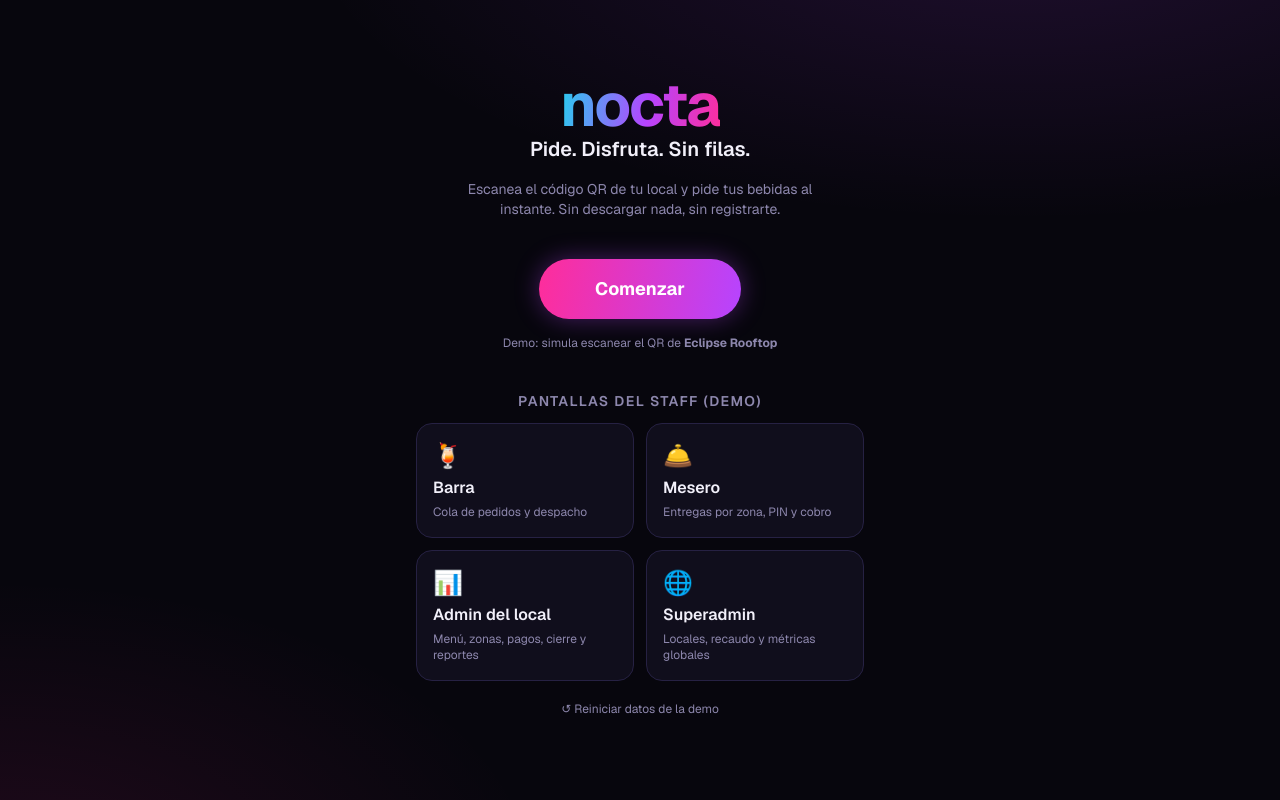
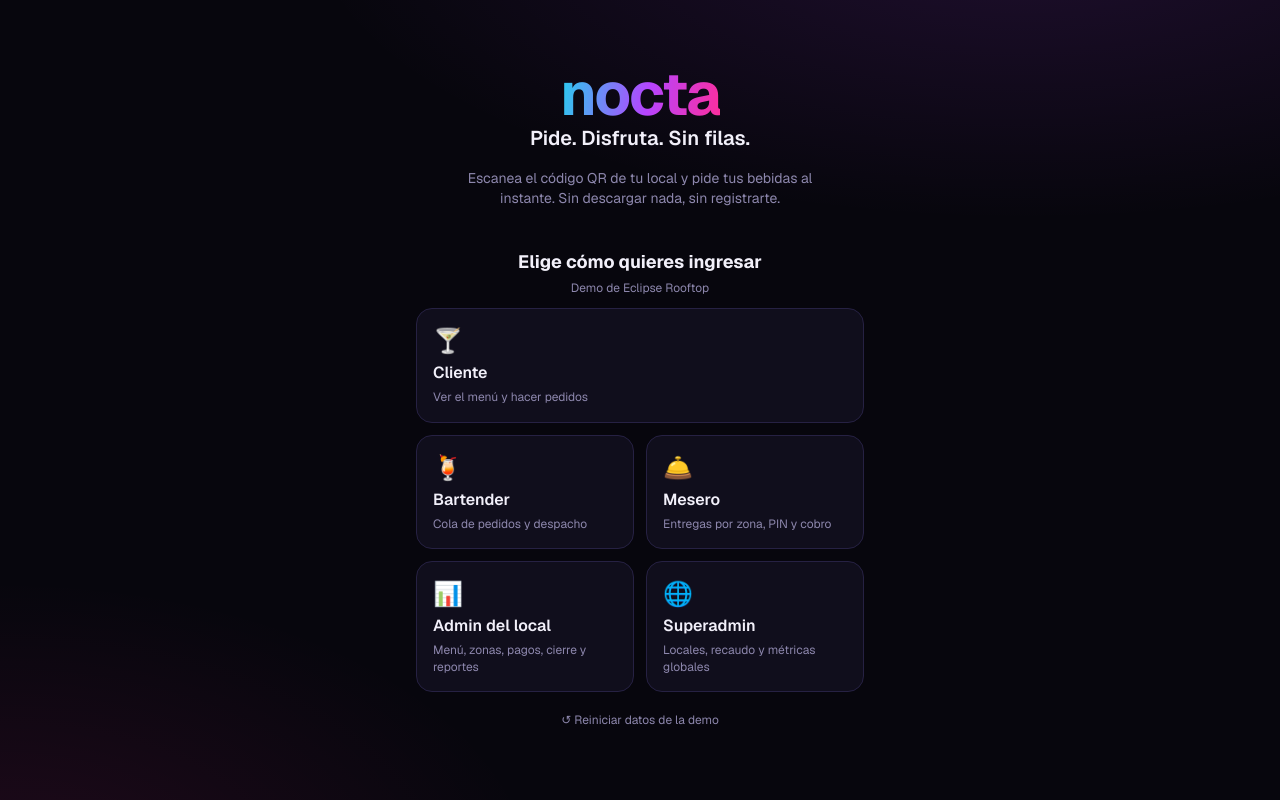
Before and after one commit to hfm1219-boop/nocta, a Next.js app: page / in a window 1280 px wide. Built offline with nearby package versions, Linux system fonts and the light colour scheme.

Commit message:
Add clear role navigation

```diff
--- a/app/m/layout.tsx
+++ b/app/m/layout.tsx
@@ -4,6 +4,7 @@ import Link from "next/link";
 import { usePathname } from "next/navigation";
 import { useCarrito, totalCarrito } from "@/lib/cart";
 import { cop, useDB, tokenCliente } from "@/lib/store";
+import { VolverMenuRoles } from "@/components/ui";
 
 export default function ClienteLayout({ children }: { children: React.ReactNode }) {
   const path = usePathname();
@@ -20,6 +21,7 @@ export default function ClienteLayout({ children }: { children: React.ReactNode
     { href: "/m", label: "Menú", icono: "🍸" },
     { href: "/m/pedidos", label: "Pedidos", icono: "🧾", badge: misActivos },
     { href: "/m/carrito", label: "Carrito", icono: "🛒", badge: enCarrito },
+    { href: "/", label: "Roles", icono: "👥" },
   ];
 
   const esFull = path.includes("/pedido/") || path.includes("/p/");
@@ -27,6 +29,12 @@ export default function ClienteLayout({ children }: { children: React.ReactNode
   return (
     <div className="flex-1 flex flex-col max-w-md w-full mx-auto relative min-h-dvh">
       <div className={`flex-1 ${esFull ? "" : "pb-24"}`}>{children}</div>
+
+      {esFull && (
+        <div className="fixed top-4 right-4 z-40">
+          <VolverMenuRoles compacto />
+        </div>
+      )}
 
       {!esFull && (
         <>
@@ -39,7 +47,7 @@ export default function ClienteLayout({ children }: { children: React.ReactNode
               <span className="font-bold">{cop(totalCarrito(items))}</span>
             </Link>
           )}
-          <nav className="fixed bottom-0 left-1/2 -translate-x-1/2 w-full max-w-md z-30 backdrop-blur-lg bg-background/85 border-t border-line grid grid-cols-3">
+          <nav className="fixed bottom-0 left-1/2 -translate-x-1/2 w-full max-w-md z-30 backdrop-blur-lg bg-background/85 border-t border-line grid grid-cols-4">
             {tabs.map((t) => {
               const activo = path === t.href;
               return (
--- a/app/m/page.tsx
+++ b/app/m/page.tsx
@@ -26,7 +26,7 @@ export default function MenuCliente() {
     <main className="px-4 pt-5 space-y-5">
       <header className="flex items-center justify-between">
         <Logo size="text-2xl" />
-        <span className="text-xs text-muted border border-line rounded-full px-3 py-1">
+        <span className="text-xs text-muted border border-line rounded-full px-3 py-1.5">
           📍 Eclipse Rooftop
         </span>
       </header>
--- a/app/page.tsx
+++ b/app/page.tsx
@@ -5,7 +5,8 @@ import { Logo } from "@/components/ui";
 import { resetDemo } from "@/lib/store";
 
 const ROLES = [
-  { href: "/barra", nombre: "Barra", desc: "Cola de pedidos y despacho", icono: "🍹" },
+  { href: "/m", nombre: "Cliente", desc: "Ver el menú y hacer pedidos", icono: "🍸" },
+  { href: "/barra", nombre: "Bartender", desc: "Cola de pedidos y despacho", icono: "🍹" },
   { href: "/mesero", nombre: "Mesero", desc: "Entregas por zona, PIN y cobro", icono: "🛎️" },
   { href: "/admin", nombre: "Admin del local", desc: "Menú, zonas, pagos, cierre y reportes", icono: "📊" },
   { href: "/super", nombre: "Superadmin", desc: "Locales, recaudo y métricas globales", icono: "🌐" },
@@ -23,26 +24,19 @@ export default function Landing() {
         </p>
       </div>
 
-      <Link
-        href="/m"
-        className="btn-neon rounded-full px-14 py-4 font-bold text-lg text-white active:scale-[0.98] transition"
-      >
-        Comenzar
-      </Link>
-      <p className="text-xs text-muted -mt-6">
-        Demo: simula escanear el QR de <b>Eclipse Rooftop</b>
-      </p>
-
       <section className="w-full max-w-md space-y-3">
-        <h2 className="text-sm font-semibold text-muted text-center uppercase tracking-widest">
-          Pantallas del staff (demo)
-        </h2>
+        <div className="text-center">
+          <h2 className="text-lg font-bold">Elige cómo quieres ingresar</h2>
+          <p className="text-xs text-muted mt-1">Demo de Eclipse Rooftop</p>
+        </div>
         <div className="grid grid-cols-2 gap-3">
           {ROLES.map((r) => (
             <Link
               key={r.href}
               href={r.href}
-              className="card p-4 hover:border-neon1/60 transition space-y-1"
+              className={`card p-4 hover:border-neon1/60 transition space-y-1 ${
+                r.href === "/m" ? "col-span-2 border-neon2/40" : ""
+              }`}
             >
               <div className="text-2xl">{r.icono}</div>
               <div className="font-semibold">{r.nombre}</div>
--- a/components/ui.tsx
+++ b/components/ui.tsx
@@ -80,10 +80,17 @@ export function Precio({ valor, className = "" }: { valor: number; className?: s
   return <span className={`font-bold text-neon2 ${className}`}>{cop(valor)}</span>;
 }
 
-export function VolverStaff() {
+export function VolverMenuRoles({ compacto = false }: { compacto?: boolean }) {
   return (
-    <Link href="/" className="text-muted text-sm hover:text-foreground transition">
-      ← Inicio
+    <Link
+      href="/"
+      aria-label="Volver al menú de roles"
+      className={`inline-flex items-center justify-center rounded-full border border-line text-muted hover:text-foreground hover:border-neon2/60 transition ${
+        compacto ? "px-3 py-1.5 text-xs" : "px-4 py-2 text-sm"
+      }`}
+    >
+      <span className="sm:hidden">← Roles</span>
+      <span className="hidden sm:inline">← Cambiar rol</span>
     </Link>
   );
 }
@@ -106,7 +113,7 @@ export function EncabezadoStaff({
       </div>
       <div className="flex items-center gap-3 shrink-0">
         {extra}
-        <VolverStaff />
+        <VolverMenuRoles compacto />
       </div>
     </header>
   );
```
Also changed, not shown: 1 other file (tests, documents, lock files or other folders).
